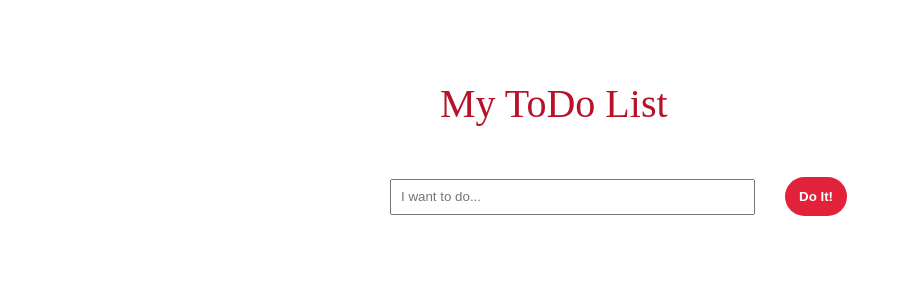
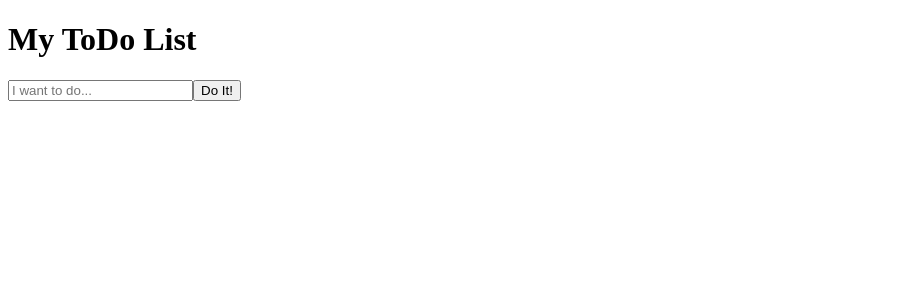
Before and after one commit to DarinaKuleva/todo_react, a React (Create React App) app: page / in a window 1280 px wide. Shown: the top 300 px of the page, without its empty margins (0-902 px from the left). Built offline with nearby package versions, Linux system fonts and the light colour scheme.

Commit message:
Написание новых заданий

```diff
--- a/package.json
+++ b/package.json
@@ -3,6 +3,7 @@
   "version": "0.1.0",
   "private": true,
   "dependencies": {
+    "@csstools/normalize.css": "^9.0.1",
     "eslint-config-prettier": "^4.2.0",
     "eslint-plugin-prettier": "^3.0.1",
     "react": "^16.8.6",
@@ -16,7 +17,7 @@
     "test": "react-scripts test",
     "eject": "react-scripts eject",
     "lint": "stylelint src/*.css --fix --config ./.stylelintrc",
-    "eslint": "eslint src/App.js --fix --config ./.eslintrc"
+    "eslint": "eslint src/App.jsx --fix --config ./.eslintrc"
   },
   "eslintConfig": {
     "extends": [
--- a/src/App.js
+++ b/src/App.jsx
@@ -1,45 +1,41 @@
 import React, { PureComponent } from 'react'
 import TodoInput from './components/todoInput'
 import TodoItem from './components/todoItem'
-import header from './styles/header.module.css'
 
 class App extends PureComponent {
-  constructor(props) {
-    super(props)
-    this.state = {
-      todoList: [],
-      nextId: 1
-    }
+  state = {
+    todoList: [],
+    nextId: 1
   }
 
   addTodo = (todoText) => {
     let todoList = this.state.todoList.slice()
     todoList.push({ id: this.state.nextId, text: todoText })
     this.setState({
-      todoList: todoList,
+      todoList,
       nextId: this.state.nextId + 1,
     })
   }
 
   removeTodo = (id) => {
     this.setState({
-      todoList: this.state.todoList.filter((todo, index) => todo.id !== id),
+      todoList: this.state.todoList.filter((todo) => todo.id !== id),
     })
   }
 
   render() {
     return (
       <div>
-        <h1 className={header.title}>My ToDo List</h1>
-        <div className={header.input}>
-          <TodoInput todoText="" addTodo={this.addTodo} />
+        <h1>My ToDo List</h1>
+        <div>
+          <TodoInput addTodo={this.addTodo} />
           <ul>
             {this.state.todoList.map(todo => {
               return (
                 <TodoItem
                   todo={todo}
                   key={todo.id}
-                  removeTodo={this.removeTodo}
+                  removeTodo={() => this.removeTodo(todo.id)}
                 />
               )
             })}
--- a/src/components/todoInput.js
+++ b/src/components/todoInput.js
@@ -1,19 +1,32 @@
 import React from 'react'
-import todo from '../styles/todoInput.module.css'
+//TODO:
+// 1. убрать конструкторы
+// 2. по энтеру добавлять
+// 3. разберись со стилями
+// 4. Методы вниз
+// 5. jsx
+// 6. PropTypes https://reactjs.org/docs/typechecking-with-proptypes.html
+// 7. Delete and Done
+// 8. Done 8 of 15
+// 9. Clear all
 
 class TodoInput extends React.PureComponent {
   constructor(props) {
     super(props)
-    this.state = { value: this.props.todoText }
+    this.state = {
+      value: '',
+    }
   }
 
-  handleChange = (e) => {
+  handleChange = e => {
     this.setState({ value: e.target.value })
   }
 
-  addTodo = (todo) => {
-    if (todo.length > 0) {
-      this.props.addTodo(todo)
+  addTodo = () => {
+    const { value } = this.state
+
+    if (value.length > 0) {
+      this.props.addTodo(value)
       this.setState({ value: '' })
     }
   }
@@ -23,17 +36,11 @@ class TodoInput extends React.PureComponent {
       <div>
         <input
           placeholder="I want to do..."
-          className={todo.text}
           type="text"
           value={this.state.value}
           onChange={this.handleChange}
         />
-        <button
-          className={todo.input}
-          onClick={() => this.addTodo(this.state.value)}
-        >
-          Do It!
-        </button>
+        <button onClick={this.addTodo}>Do It!</button>
       </div>
     )
   }
--- a/src/components/todoItem.js
+++ b/src/components/todoItem.js
@@ -1,21 +1,15 @@
 import React from 'react'
-import todo from '../styles/todoInput.module.css'
 
 class TodoItem extends React.PureComponent {
-  removeTodo(id) {
-    this.props.removeTodo(id)
-       }
+  render() {
+    const {
+      todo: { text },
+    } = this.props
 
-  render() {
     return (
       <div>
-        <button
-          className={todo.delete}
-          onClick={e => this.removeTodo(this.props.todo.id)}
-        >
-          DONE
-        </button>
-        {this.props.todo.text}
+        <button onClick={this.props.removeTodo}>DONE</button>
+        {text}
       </div>
     )
   }
```
Also changed, not shown: 2 other files (tests, documents, lock files or other folders).
